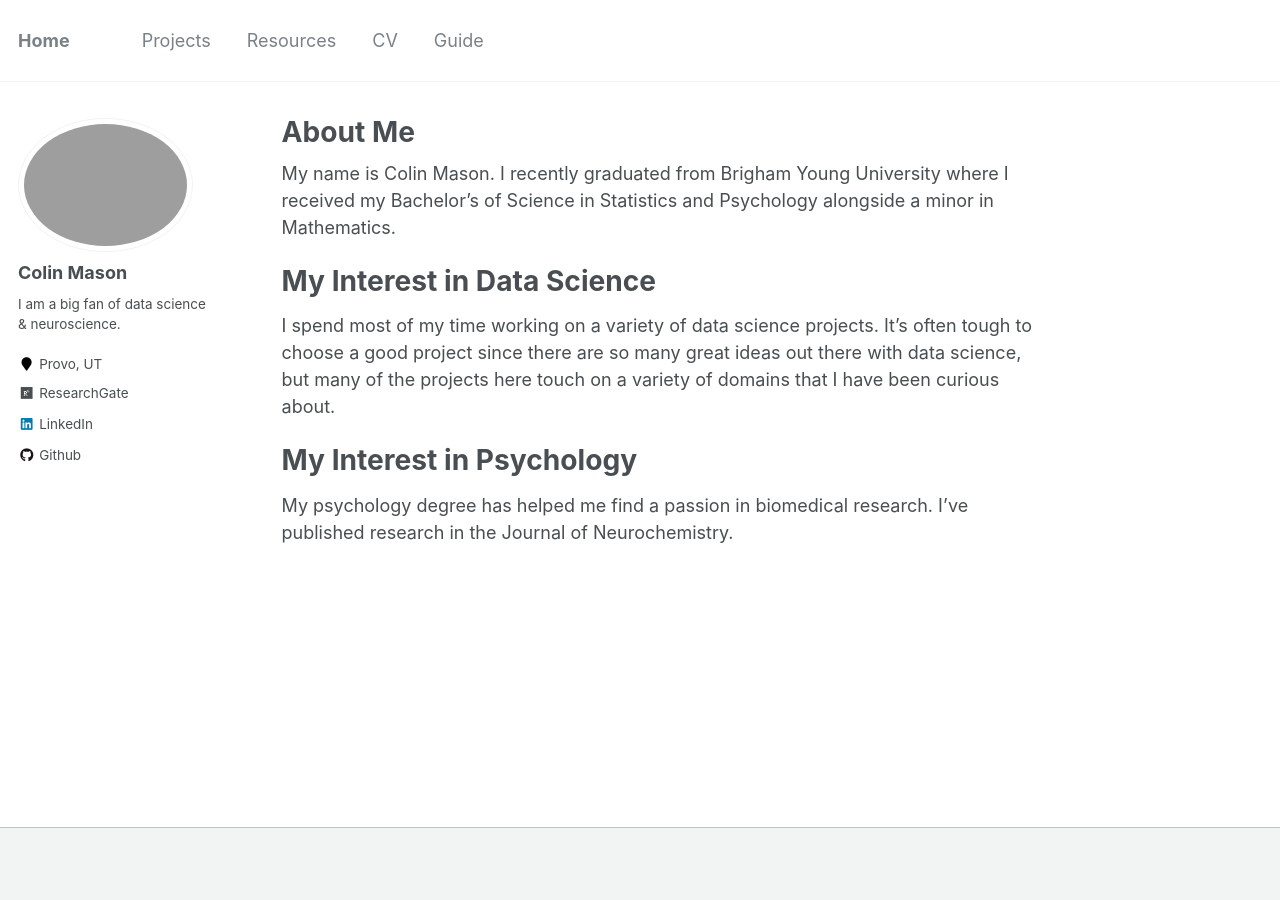
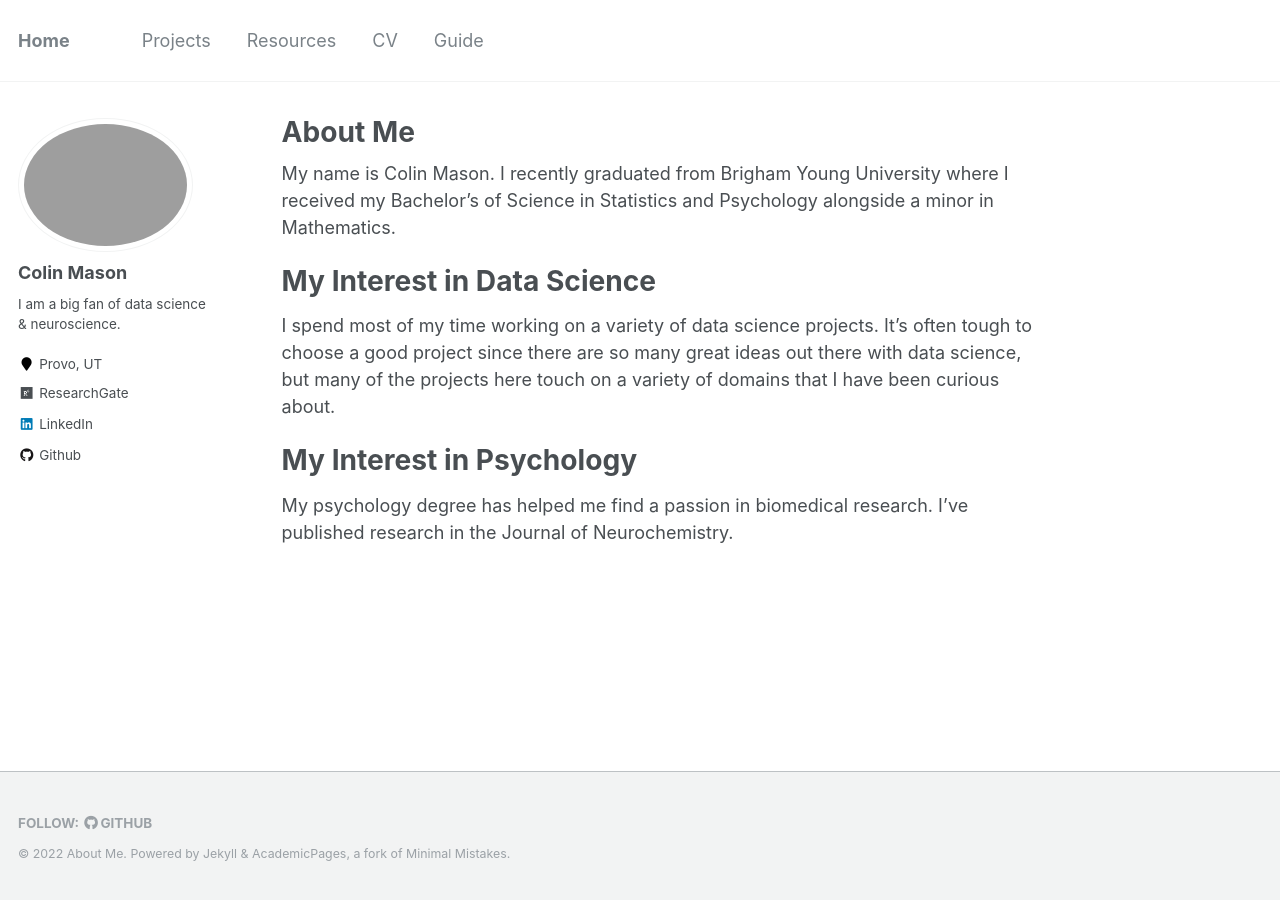
Before and after one commit to cmason30/cmason30.github.io, a Jekyll site: the page built from _pages/about.md, in a window 1280 px wide. Built offline with Jekyll 4.4.1, drawn with Linux system fonts in a browser that asks for light colours.

```diff
--- a/_includes/footer.html
+++ b/_includes/footer.html
@@ -1,24 +1,24 @@
-<!--{% include base_path %}-->
+{% include base_path %}
 
-<!--<div class="page__footer-follow">-->
-<!--  <ul class="social-icons">-->
-<!--    {% if site.data.ui-text[site.locale].follow_label %}-->
-<!--      <li><strong>{{ site.data.ui-text[site.locale].follow_label }}</strong></li>-->
-<!--    {% endif %}-->
-<!--    {% if site.twitter.username %}-->
-<!--      <li><a href="https://twitter.com/{{ site.twitter.username }}"><i class="fab fa-twitter-square" aria-hidden="true"></i> Twitter</a></li>-->
-<!--    {% endif %}-->
-<!--    {% if site.facebook.username %}-->
-<!--      <li><a href="https://facebook.com/{{ site.facebook.username }}"><i class="fab fa-facebook-square" aria-hidden="true"></i> Facebook</a></li>-->
-<!--    {% endif %}-->
-<!--    {% if site.author.github %}-->
-<!--      <li><a href="http://github.com/{{ site.author.github }}"><i class="fab fa-github" aria-hidden="true"></i> GitHub</a></li>-->
-<!--    {% endif %}-->
+<div class="page__footer-follow">
+  <ul class="social-icons">
+    {% if site.data.ui-text[site.locale].follow_label %}
+      <li><strong>{{ site.data.ui-text[site.locale].follow_label }}</strong></li>
+    {% endif %}
+    {% if site.twitter.username %}
+      <li><a href="https://twitter.com/{{ site.twitter.username }}"><i class="fab fa-twitter-square" aria-hidden="true"></i> Twitter</a></li>
+    {% endif %}
+    {% if site.facebook.username %}
+      <li><a href="https://facebook.com/{{ site.facebook.username }}"><i class="fab fa-facebook-square" aria-hidden="true"></i> Facebook</a></li>
+    {% endif %}
+    {% if site.author.github %}
+      <li><a href="http://github.com/{{ site.author.github }}"><i class="fab fa-github" aria-hidden="true"></i> GitHub</a></li>
+    {% endif %}
 <!--    {% if site.author.bitbucket %}-->
 <!--      <li><a href="http://bitbucket.org/{{ site.author.bitbucket }}"><i class="fab fa-bitbucket" aria-hidden="true"></i> Bitbucket</a></li>-->
 <!--    {% endif %}-->
 <!--    <li><a href="{% if site.atom_feed.path %}{{ site.atom_feed.path }}{% else %}{{ base_path }}/feed.xml{% endif %}"><i class="fa fa-fw fa-rss-square" aria-hidden="true"></i> {{ site.data.ui-text[site.locale].feed_label | default: "Feed" }}</a></li>-->
-<!--  </ul>-->
-<!--</div>-->
+  </ul>
+</div>
 
-<!--<div class="page__footer-copyright">&copy; {{ site.time | date: '%Y' }} {{ site.name | default: site.title }}. {{ site.data.ui-text[site.locale].powered_by | default: "Powered by" }} <a href="http://jekyllrb.com" rel="nofollow">Jekyll</a> &amp; <a href="https://github.com/academicpages/academicpages.github.io">AcademicPages</a>, a fork of <a href="https://mademistakes.com/work/minimal-mistakes-jekyll-theme/" rel="nofollow">Minimal Mistakes</a>.</div>-->
+<div class="page__footer-copyright">&copy; {{ site.time | date: '%Y' }} {{ site.name | default: site.title }}. {{ site.data.ui-text[site.locale].powered_by | default: "Powered by" }} <a href="http://jekyllrb.com" rel="nofollow">Jekyll</a> &amp; <a href="https://github.com/academicpages/academicpages.github.io">AcademicPages</a>, a fork of <a href="https://mademistakes.com/work/minimal-mistakes-jekyll-theme/" rel="nofollow">Minimal Mistakes</a>.</div>
```
